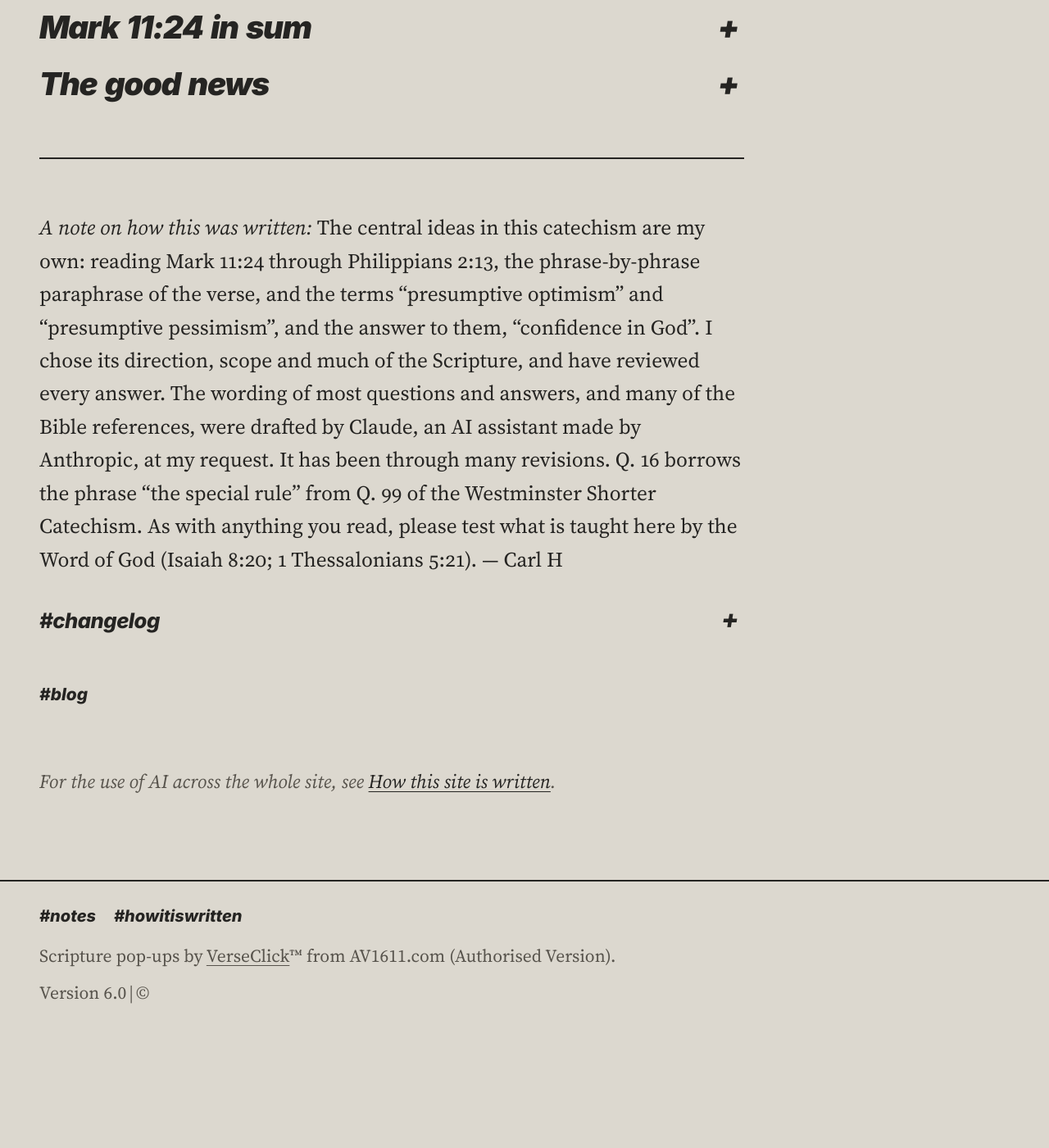
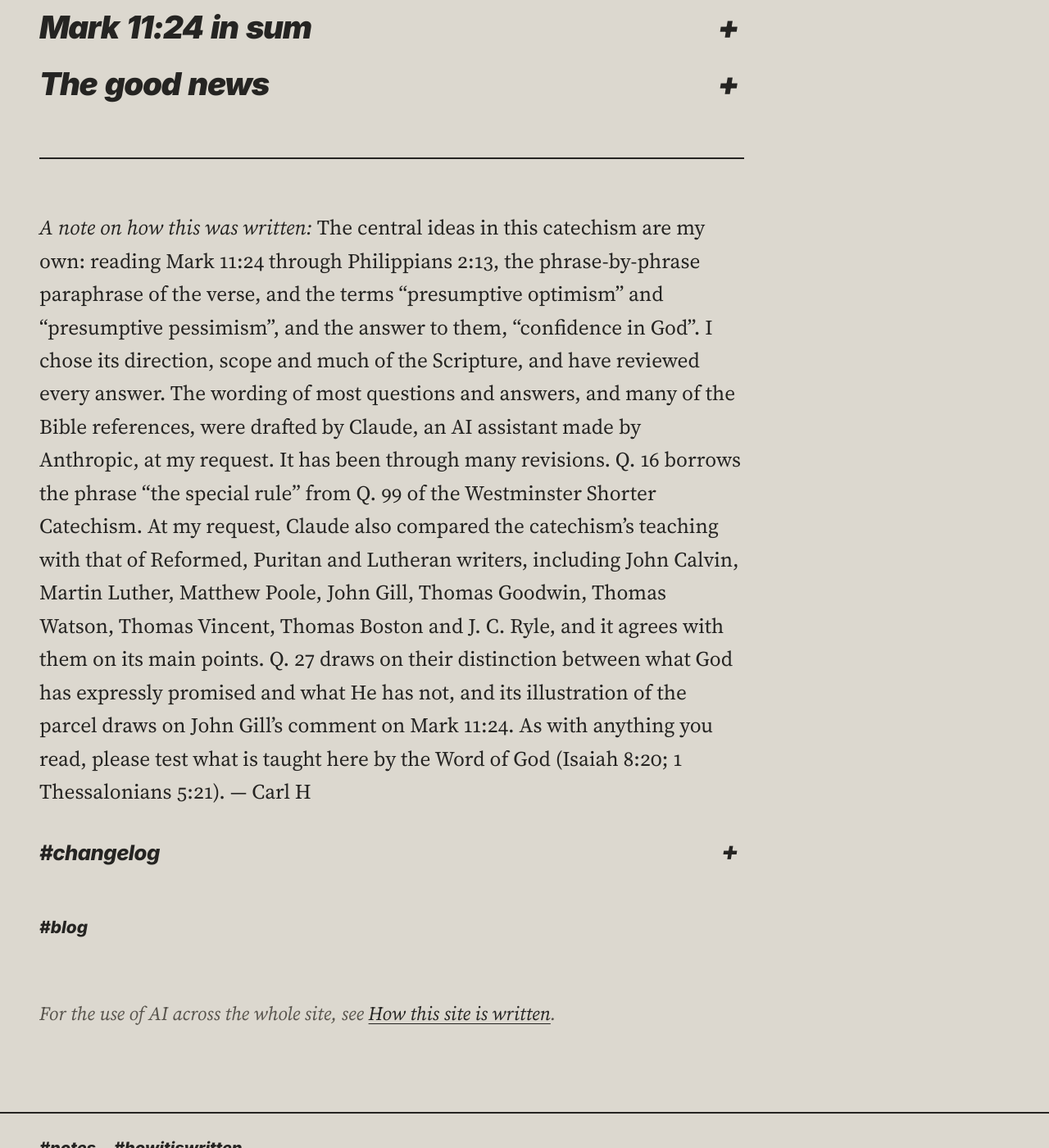
Before and after one commit to ForestWalkUK/truthpeaceandlove, a Jekyll site: the page built from _posts/2026-10-18-believing-prayer-catechism-mark-11-24.md, in a window 1280 px wide and 1400 px high, scrolled down 2246 px. Shown: the whole window at 82% size. Built offline with Jekyll 4.4.1, drawn with Linux system fonts in a browser that asks for light colours; before the commit the page ends 3525 px from its top, so only the background shows below that; part of the change alters nothing that is shown; some of the changed text lies outside the part shown.

Commit message:
Catechism v3.0: add Q. 27 on what God has promised, and record the comparison with older writers
Co-Authored-By: Claude Opus 5.5 <noreply@anthropic.com>

```diff
--- a/_posts/2026-10-18-believing-prayer-catechism-mark-11-24.md
+++ b/_posts/2026-10-18-believing-prayer-catechism-mark-11-24.md
@@ -4,6 +4,9 @@ sections: [otherbeliefs, deeper]
 document: catechism
 before_note: catechism-meaning.html
 changes:
+  - version: "3.0"
+    date: 2026-11-14
+    note: "New question (Q. 27) distinguishing what God has expressly promised, which believers may be sure of receiving exactly as they ask, from what He has not, which they ask with submission to His will; with the illustration of a promised parcel. Later questions renumbered. Closing note: the comparison with Reformed, Puritan and Lutheran writers recorded."
   - version: "2.9"
     date: 2026-11-12
     note: "Each section and each question can now be opened and closed, with buttons to open or close them all. No wording changed."
@@ -219,73 +222,78 @@ This catechism is my attempt to explain the verse biblically, letting the events
 <p><em>Bible references: James 1:6-7; James 5:15-18; Mark 14:36; 2 Corinthians 12:8-9; Romans 8:28.</em></p>
 </details>
 <details class="head" id="q-27">
-<summary><h3><span class="para-no q-no">Q. 27.</span> Why does God sometimes refuse what we ask?</h3></summary>
+<summary><h3><span class="para-no q-no">Q. 27.</span> Are there things that believers may be sure of receiving exactly as they ask?</h3></summary>
+<p>A. Yes. For the things God has expressly promised to all who trust Him, such as the forgiveness of their sins, His Holy Spirit, wisdom, and grace to follow Christ to the end, they may be sure of receiving the very thing they ask, for God cannot break His word. Other things, such as health, wealth or a particular outcome, God has not promised in particular, and these they ask with submission to His will, trusting Him to give either the thing itself or something better. Even for what is promised, faith does not pretend to have what it does not yet have. If a trustworthy friend promises to post you a parcel, you may be as sure of receiving it as if it were already on your doorstep; yet it would be self-deception to believe it is already in your hands. In the same way, believing prayer rests its certainty on God’s faithfulness, not on feeling that the answer has already come.</p>
+<p><em>Bible references: 1 John 1:9; Luke 11:13; James 1:5-6; Philippians 1:6; Numbers 23:19; Hebrews 6:17-18; 1 John 5:14-15; Matthew 6:33; Romans 8:24-25.</em></p>
+</details>
+<details class="head" id="q-28">
+<summary><h3><span class="para-no q-no">Q. 28.</span> Why does God sometimes refuse what we ask?</h3></summary>
 <p>A. Sometimes it is because we have asked wrongly, misled by our own desires, by the world around us, or by the devil. But sometimes we have asked rightly, and God simply has a greater purpose than we can yet see.</p>
 <p><em>Bible references: James 4:3; Mark 8:33; 2 Corinthians 12:7-9; Deuteronomy 29:29.</em></p>
 </details>
-<details class="head" id="q-28">
-<summary><h3><span class="para-no q-no">Q. 28.</span> Does a Christian’s closeness to God make a difference?</h3></summary>
+<details class="head" id="q-29">
+<summary><h3><span class="para-no q-no">Q. 29.</span> Does a Christian’s closeness to God make a difference?</h3></summary>
 <p>A. Yes, as a general rule. The more closely a Christian walks with God, the more their desires are shaped by His Word, and so the more often their prayers agree with His will. But it is a general rule, not a promise for every case. Nor does closeness to God mean that a Christian will always understand what God is doing in their life. God Himself said of Job that there was none like him in the earth, yet Job was never told why he suffered. When God answered him, He gave him no reason, but showed him His own wisdom and power, and Job humbled himself before Him. So a “no”, or a long silence, is not in itself a sign that a Christian has asked wrongly, or that they are far from God.</p>
 <p><em>Bible references: John 15:7; 1 John 3:22; James 5:16; Job 1:8; Job 30:20; Job 38:1-4; Job 42:1-6; Mark 14:36.</em></p>
 </details>
-<details class="head" id="q-29">
-<summary><h3><span class="para-no q-no">Q. 29.</span> Does God ever leave the prayers of His people unanswered?</h3></summary>
+<details class="head" id="q-30">
+<summary><h3><span class="para-no q-no">Q. 30.</span> Does God ever leave the prayers of His people unanswered?</h3></summary>
 <p>A. No prayer offered in faith goes unheard. Sometimes God gives what was asked at once; sometimes He refuses the thing asked; and sometimes He says wait, perhaps for many years. Yet even while His people wait, their prayers have been heard from the first day. The saints in Scripture sometimes felt that God was silent, and they told Him so; such honest crying to Him is itself an act of faith, and He bears long with His people until the time He has appointed.</p>
 <p><em>Bible references: 1 John 5:14-15; Luke 1:13; Daniel 10:12-13; Luke 18:1-8; Psalm 13:1-6; Psalm 22:1-2; Habakkuk 2:3.</em></p>
 </details>
-<details class="head" id="q-30">
-<summary><h3><span class="para-no q-no">Q. 30.</span> What does Jesus’ prayer in Gethsemane teach us?</h3></summary>
+<details class="head" id="q-31">
+<summary><h3><span class="para-no q-no">Q. 31.</span> What does Jesus’ prayer in Gethsemane teach us?</h3></summary>
 <p>A. It teaches that real faith asks fully, trusts fully and submits fully. Jesus prayed perfectly, yet His request that the cup of suffering be taken away was refused. The deepest heart of His prayer, “not what I will, but what thou wilt”, was granted in full. Earlier that same night He had prayed, “Father, the hour is come; glorify thy Son, that thy Son also may glorify thee”, and through the cross He gained the joy set before Him: first the glory of His Father, and with it the salvation of His people. In that prayer He had also asked the Father to keep those whom He had given Him, and in the garden itself that request was answered at once. When He was arrested, He told the soldiers to let His disciples go, “That the saying might be fulfilled, which he spake, Of them which thou gavest me have I lost none.” So in the same garden one request was refused and another was granted, and both served the same great purpose.</p>
 <p><em>Bible references: Mark 14:36; Luke 22:42-44; John 17:1-5; John 17:11-12; John 17:24; John 18:1; John 18:8-9; Hebrews 5:7; Hebrews 12:2.</em></p>
 </details>
-<details class="head" id="q-31">
-<summary><h3><span class="para-no q-no">Q. 31.</span> Did Jesus “have” what He asked for in Gethsemane?</h3></summary>
+<details class="head" id="q-32">
+<summary><h3><span class="para-no q-no">Q. 32.</span> Did Jesus “have” what He asked for in Gethsemane?</h3></summary>
 <p>A. Yes, in the deepest sense. Set beside Mark 11:24, His prayer reads like this: “What things soever ye desire <span class="gloss">[take away this cup from me]</span>, when ye pray, believe that ye receive <em>them</em> <span class="gloss">[Abba, Father, all things are possible unto thee]</span>, and ye shall have <em>them</em> <span class="gloss">[nevertheless not what I will, but what thou wilt]</span>.” Scripture tells us that He prayed “unto him that was able to save him from death, and was heard in that he feared”. He was not spared from death, but He was saved out of it, rising again the third day. That was exactly what His Father willed, and so it was what Jesus Himself most truly desired. We hear that desire in His own words soon afterwards, as He was arrested: “the cup which my Father hath given me, shall I not drink it?”</p>
 <p><em>Bible references: Mark 14:36; John 18:11; Hebrews 5:7; Acts 2:24.</em></p>
 </details>
-<details class="head" id="q-32">
-<summary><h3><span class="para-no q-no">Q. 32.</span> Is this promise only for individuals?</h3></summary>
+<details class="head" id="q-33">
+<summary><h3><span class="para-no q-no">Q. 33.</span> Is this promise only for individuals?</h3></summary>
 <p>A. No. Jesus spoke to His disciples together, so the promise belongs to His people as a whole: to Christian nations, churches and families, as well as to each believer.</p>
 <p><em>Bible references: Mark 11:22-24; Matthew 28:19-20; Matthew 18:19-20; Acts 4:24-31; Acts 12:5.</em></p>
 </details>
-<details class="head" id="q-33">
-<summary><h3><span class="para-no q-no">Q. 33.</span> What comfort does God give to those who are still waiting?</h3></summary>
+<details class="head" id="q-34">
+<summary><h3><span class="para-no q-no">Q. 34.</span> What comfort does God give to those who are still waiting?</h3></summary>
 <p>A. Waiting is not being forgotten. When Jesus heard that His friend Lazarus was sick, He stayed where He was two days longer, yet Scripture tells us first that He loved him and his sisters. His delay was not a lack of love, but love with a greater purpose. And when He came, He wept with them, even though He was about to raise Lazarus from the dead. God has said that a mother may forget her child, yet He will not forget His people. So keep praying, and do not lose heart; those who wait on the LORD will find their strength renewed. The time may be long, but no moment of it is wasted, and He has not stopped caring for you while you wait.</p>
 <p><em>Bible references: John 11:5-6, 33-35, 40; Isaiah 49:15-16; Luke 18:1; Isaiah 40:31; Psalm 27:14; Galatians 6:9.</em></p>
 </details>
-<details class="head" id="q-34">
-<summary><h3><span class="para-no q-no">Q. 34.</span> What comfort does God give when He refuses what His people ask?</h3></summary>
+<details class="head" id="q-35">
+<summary><h3><span class="para-no q-no">Q. 35.</span> What comfort does God give when He refuses what His people ask?</h3></summary>
 <p>A. They have a Saviour who knows what it is to have a request refused. In Gethsemane He asked that the cup be taken from Him, and it was not; yet the deepest heart of His prayer, “not what I will, but what thou wilt”, was granted in full. Only hours before, He had prayed, “And now, O Father, glorify thou me with thine own self with the glory which I had with thee before the world was.” The cup He was not spared was the very way to that glory, and the Father granted it, raising Him from the dead and exalting Him to His right hand. So for His people too, a refused request can be the road to something far better. He is touched with the feeling of our weaknesses, and He does not ask His people to pretend that a refusal does not hurt. God is near to the broken-hearted, and He keeps account of every tear. When Paul begged three times for his thorn to be taken away, God refused, but gave him something better: “My grace is sufficient for thee: for my strength is made perfect in weakness.” The thing that was asked for may never be given in this life, but God gives Himself, and He is the strength of His people’s hearts and their portion for ever. One day He will wipe away all tears from their eyes.</p>
 <p><em>Bible references: Mark 14:36; Luke 22:42; John 17:5; John 18:1, 11; Philippians 2:8-9; Hebrews 12:2; Hebrews 4:15; Psalm 34:18; Psalm 56:8; 2 Corinthians 12:7-10; Psalm 73:25-26; Revelation 21:4.</em></p>
 </details>
-<details class="head" id="q-35">
-<summary><h3><span class="para-no q-no">Q. 35.</span> When will Christians fully understand God’s answers to their prayers?</h3></summary>
+<details class="head" id="q-36">
+<summary><h3><span class="para-no q-no">Q. 36.</span> When will Christians fully understand God’s answers to their prayers?</h3></summary>
 <p>A. In glory. There, with hearts and wills made perfect, they will see that what God gave them was what they most truly wanted all along. As Jesus said, “What I do thou knowest not now; but thou shalt know hereafter.”</p>
 <p><em>Bible references: John 13:7; 1 Corinthians 13:12; Psalm 17:15.</em></p>
 </details>
 </details>
 <details class="part" id="why-gods-will-is-best">
 <summary><h2>Why God’s will is best</h2></summary>
-<details class="head" id="q-36">
-<summary><h3><span class="para-no q-no">Q. 36.</span> Why is it better that God’s will be done than our own?</h3></summary>
+<details class="head" id="q-37">
+<summary><h3><span class="para-no q-no">Q. 37.</span> Why is it better that God’s will be done than our own?</h3></summary>
 <p>A. Because God knows everything, and we know very little. We cannot see the future, or even the whole of the present, and we cannot always tell what would truly be good for us or for those we love. Nor are our hearts as trustworthy as we like to think: the Bible says they are deceitful above all things, and many things we long for would harm us if we had them. And even if we knew what was best, our power to bring it about is small, and it is not our own. We can do many things, but only as God gives us life and breath and strength. We cannot “make one hair white or black”, or be sure of tomorrow; and to save ourselves from our sin lies infinitely beyond us. God, by contrast, is infinite in both power and wisdom: “Great <em>is</em> our Lord, and of great power: his understanding <em>is</em> infinite.” He is perfectly good and full of love; He sees the end from the beginning, and He works all things together for good to those who love Him. To insist on our own will rather than His is like sailors in a storm rising up against a captain who knows every rock and current, and who alone can bring them to their “desired haven”.</p>
 <p><em>Bible references: Psalm 147:5; Isaiah 55:8-9; Jeremiah 17:9; Proverbs 14:12; Acts 17:25; Matthew 5:36; James 4:13-15; Luke 12:16-20, 25-26; Romans 5:6; Jeremiah 10:12; Daniel 2:20; Isaiah 46:9-10; Romans 8:28; Romans 11:33; Psalm 107:29-30.</em></p>
 </details>
-<details class="head" id="q-37">
-<summary><h3><span class="para-no q-no">Q. 37.</span> Is it something new to want our own will rather than God’s?</h3></summary>
+<details class="head" id="q-38">
+<summary><h3><span class="para-no q-no">Q. 38.</span> Is it something new to want our own will rather than God’s?</h3></summary>
 <p>A. No. It is the oldest temptation of all. In the garden of Eden the serpent promised the first man and woman, “ye shall be as gods”, if they would take what God had forbidden. They chose their own will over His, and sin, sorrow and death came into the world. Every attempt to make ourselves the centre and source of our own good follows the same path. True freedom is not freedom from God, but being what He made us to be. A fish that flings itself onto the bank to be free of the water finds not freedom, but death. In the same way, we were made, as the Westminster Shorter Catechism puts it, “to glorify God, and to enjoy him for ever”; and only in trusting and obeying Him do we find true freedom and joy.</p>
 <p><em>Bible references: Genesis 3:1-6; Romans 5:12; Jeremiah 10:23; Proverbs 3:5-7; Acts 17:28; 1 Corinthians 10:31; Psalm 16:11; Psalm 119:45; John 8:36.</em></p>
 </details>
-<details class="head" id="q-38">
-<summary><h3><span class="para-no q-no">Q. 38.</span> Where can we see most clearly that God’s will is good?</h3></summary>
+<details class="head" id="q-39">
+<summary><h3><span class="para-no q-no">Q. 39.</span> Where can we see most clearly that God’s will is good?</h3></summary>
 <p>A. At the cross. There God willed that His Son should suffer and die for sinners. To human eyes it looked like the worst thing that could ever happen; yet through it God gave His unspeakable gift: His own Son, who bore the full weight of divine wrath, so that all who trust in Him, though they were God’s enemies, might be rescued from their sins, and from the eternal wrath due to them. Nor is that all, for Christ is “the Saviour of the world”. Through the cross, God will one day set His whole creation free from the confusion, misery, pain and death that came into the world through Adam’s sin, and He will make all things new. And if God did not spare His own Son, we can trust Him with everything else: “He that spared not his own Son, but delivered him up for us all, how shall he not with him also freely give us all things?” The greatest of those “all things” is God Himself. In Christ He gives Himself to His people, to be their God for ever. In the new heavens and the new earth they will see His face and dwell with Him, together with His holy angels and all His redeemed people from every nation, in a joy that will never end.</p>
 <p><em>Bible references: Isaiah 53:5-6, 10; Matthew 1:21; Acts 2:23; Acts 4:27-28; 2 Corinthians 9:15; Romans 5:8-10; John 4:42; 1 John 4:14; Romans 8:19-23; Colossians 1:19-20; Revelation 21:4-5; Romans 8:32; Revelation 21:3; 2 Peter 3:13; Revelation 22:3-5; Hebrews 12:22-23; Revelation 7:9; Psalm 16:11.</em></p>
 </details>
 </details>
 <details class="part" id="mark-1124-in-sum">
 <summary><h2>Mark 11:24 in sum</h2></summary>
-<details class="head" id="q-39">
-<summary><h3><span class="para-no q-no">Q. 39.</span> So what, in sum, does Mark 11:24 mean?</h3></summary>
+<details class="head" id="q-40">
+<summary><h3><span class="para-no q-no">Q. 40.</span> So what, in sum, does Mark 11:24 mean?</h3></summary>
 <p>A. Jesus said, “Therefore I say unto you, What things soever ye desire, when ye pray, believe that ye receive <em>them</em>, and ye shall have <em>them</em>.” Taken a phrase at a time, this is what He meant:</p>
 <ul>
 <li>“I say unto you”: He is speaking to those who trust God.</li>
@@ -298,33 +306,33 @@ This catechism is my attempt to explain the verse biblically, letting the events
 </details>
 <details class="part" id="the-good-news">
 <summary><h2>The good news</h2></summary>
-<details class="head" id="q-40">
-<summary><h3><span class="para-no q-no">Q. 40.</span> Who is Jesus?</h3></summary>
+<details class="head" id="q-41">
+<summary><h3><span class="para-no q-no">Q. 41.</span> Who is Jesus?</h3></summary>
 <p>A. Jesus is the eternal Son of God, who became a real man without ceasing to be God. He lived a perfect life, never once sinning, and He is the only Saviour of the world.</p>
 <p><em>Bible references: John 1:1, 14; Colossians 2:9; Hebrews 4:15; Acts 4:12.</em></p>
 </details>
-<details class="head" id="q-41">
-<summary><h3><span class="para-no q-no">Q. 41.</span> What is our great need?</h3></summary>
+<details class="head" id="q-42">
+<summary><h3><span class="para-no q-no">Q. 42.</span> What is our great need?</h3></summary>
 <p>A. Every one of us has sinned against God, falling short of His glory and breaking His law in thought, word and deed. That law is summed up in the Ten Commandments. These sins spring from a sinful nature we have had from the very start of our lives, passed down from Adam, the first man. Our sin separates us from God, and the just penalty it deserves is death, and the eternal punishment of hell. We cannot put this right ourselves, nor change our own hearts.</p>
 <p><em>Bible references: Romans 3:10, 23; Exodus 20:1-17; Psalm 51:5; Romans 5:12; Jeremiah 17:9; Isaiah 59:2; Romans 6:23; Galatians 3:10; Mark 9:43-49; Revelation 20:11-15.</em></p>
 </details>
-<details class="head" id="q-42">
-<summary><h3><span class="para-no q-no">Q. 42.</span> What has Jesus done about it?</h3></summary>
+<details class="head" id="q-43">
+<summary><h3><span class="para-no q-no">Q. 43.</span> What has Jesus done about it?</h3></summary>
 <p>A. Jesus died on the cross in the place of sinners, bearing the curse and punishment their sins deserved. Then God raised Him from the dead the third day, showing that the debt was paid in full.</p>
 <p><em>Bible references: Galatians 3:13; 1 Peter 3:18; 1 Corinthians 15:3-4; Romans 4:25.</em></p>
 </details>
-<details class="head" id="q-43">
-<summary><h3><span class="para-no q-no">Q. 43.</span> How can I receive this salvation?</h3></summary>
+<details class="head" id="q-44">
+<summary><h3><span class="para-no q-no">Q. 44.</span> How can I receive this salvation?</h3></summary>
 <p>A. Salvation is God’s free gift, which cannot be earned. You receive it by turning from your sin and trusting in Jesus Christ alone. Whoever believes in Him will not perish, but have everlasting life.</p>
 <p><em>Bible references: Mark 1:15; Acts 16:31; Ephesians 2:8-9; John 3:16; Romans 10:9-13.</em></p>
 </details>
-<details class="head" id="q-44">
-<summary><h3><span class="para-no q-no">Q. 44.</span> Will Jesus receive me, whatever I have done?</h3></summary>
+<details class="head" id="q-45">
+<summary><h3><span class="para-no q-no">Q. 45.</span> Will Jesus receive me, whatever I have done?</h3></summary>
 <p>A. Yes. Jesus promises, “Him that cometh to me I will in no wise cast out.” He invites all who are weary and burdened to come to Him for rest, and no sin is too great for His blood to cleanse.</p>
 <p><em>Bible references: John 6:37; Matthew 11:28-30; Isaiah 1:18; 1 John 1:7-9; 1 Timothy 1:15.</em></p>
 </details>
-<details class="head" id="q-45">
-<summary><h3><span class="para-no q-no">Q. 45.</span> What should I do now?</h3></summary>
+<details class="head" id="q-46">
+<summary><h3><span class="para-no q-no">Q. 46.</span> What should I do now?</h3></summary>
 <p>A. Don’t put it off, for “behold, now <em>is</em> the accepted time; behold, now <em>is</em> the day of salvation.” Come to Christ today, and ask Him for mercy as the tax collector did: “God be merciful to me a sinner.” Read the Gospels to get to know Him, and search the Scriptures daily, asking His blessing on your reading and testing everything you hear by them, for not everyone who speaks in Christ’s name speaks His truth.</p>
 <p>So be careful whom you listen to. A church is not faithful just because it is friendly, lively or popular, or even because it preaches about Jesus. Ask whether it worships God only in the way He has commanded in His Word, without adding inventions of its own.</p>
 <p>Ask whether it holds to the whole of His truth as summarised in the Westminster Confession of Faith and Catechisms, and whether it acknowledges that the covenants by which nations and churches have bound themselves to God, such as Scotland’s National Covenant and the Solemn League and Covenant, still bind them today. These covenants were sworn by Scotland, England and Ireland, and they bind those nations, the lands that were once their dominions and have since grown into nations of their own (such as the United States, Canada, Australia and New Zealand), and the churches descended from them. Ancient Israel was the first nation to covenant with God in this way (Exodus 24:7), and its covenant, sworn at Sinai and renewed in later generations, still binds its people, though they have broken it (Deuteronomy 29:14-15). Most other nations have not yet covenanted with Him, but the day is coming when they will, for the prophets foretold that the nations would join themselves to the LORD and vow their vows to Him (Isaiah 19:21; Zechariah 2:11).</p>
@@ -338,4 +346,4 @@ This catechism is my attempt to explain the verse biblically, letting the events
 
 ---
 
-*A note on how this was written:* The central ideas in this catechism are my own: reading Mark 11:24 through Philippians 2:13, the phrase-by-phrase paraphrase of the verse, and the terms “presumptive optimism” and “presumptive pessimism”, and the answer to them, “confidence in God”. I chose its direction, scope and much of the Scripture, and have reviewed every answer. The wording of most questions and answers, and many of the Bible references, were drafted by Claude, an AI assistant made by Anthropic, at my request. It has been through many revisions. Q. 16 borrows the phrase “the special rule” from Q. 99 of the Westminster Shorter Catechism. As with anything you read, please test what is taught here by the Word of God (Isaiah 8:20; 1 Thessalonians 5:21). — Carl H
+*A note on how this was written:* The central ideas in this catechism are my own: reading Mark 11:24 through Philippians 2:13, the phrase-by-phrase paraphrase of the verse, and the terms “presumptive optimism” and “presumptive pessimism”, and the answer to them, “confidence in God”. I chose its direction, scope and much of the Scripture, and have reviewed every answer. The wording of most questions and answers, and many of the Bible references, were drafted by Claude, an AI assistant made by Anthropic, at my request. It has been through many revisions. Q. 16 borrows the phrase “the special rule” from Q. 99 of the Westminster Shorter Catechism. At my request, Claude also compared the catechism’s teaching with that of Reformed, Puritan and Lutheran writers, including John Calvin, Martin Luther, Matthew Poole, John Gill, Thomas Goodwin, Thomas Watson, Thomas Vincent, Thomas Boston and J. C. Ryle, and it agrees with them on its main points. Q. 27 draws on their distinction between what God has expressly promised and what He has not, and its illustration of the parcel draws on John Gill’s comment on Mark 11:24. As with anything you read, please test what is taught here by the Word of God (Isaiah 8:20; 1 Thessalonians 5:21). — Carl H
```
